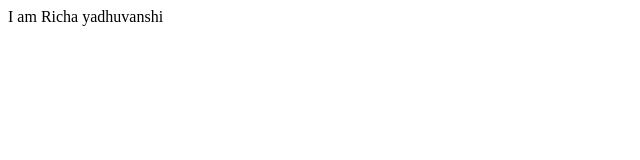
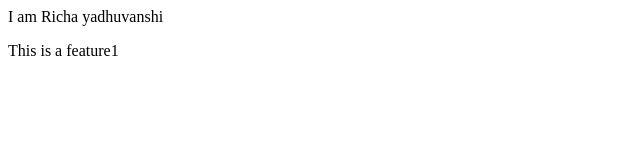
Before and after one commit to richasiya/Local1Repo, a plain HTML site: page index.html in a window 1280 px wide. Shown: the full height of the page, 0-640 px from the left. Drawn offline with Linux system fonts and the light colour scheme.

Commit message:
Add new feature

```diff
--- a/index.html
+++ b/index.html
@@ -1 +1,2 @@
 <p>I am Richa yadhuvanshi</p>
+<p>This is a feature1</p>
```
